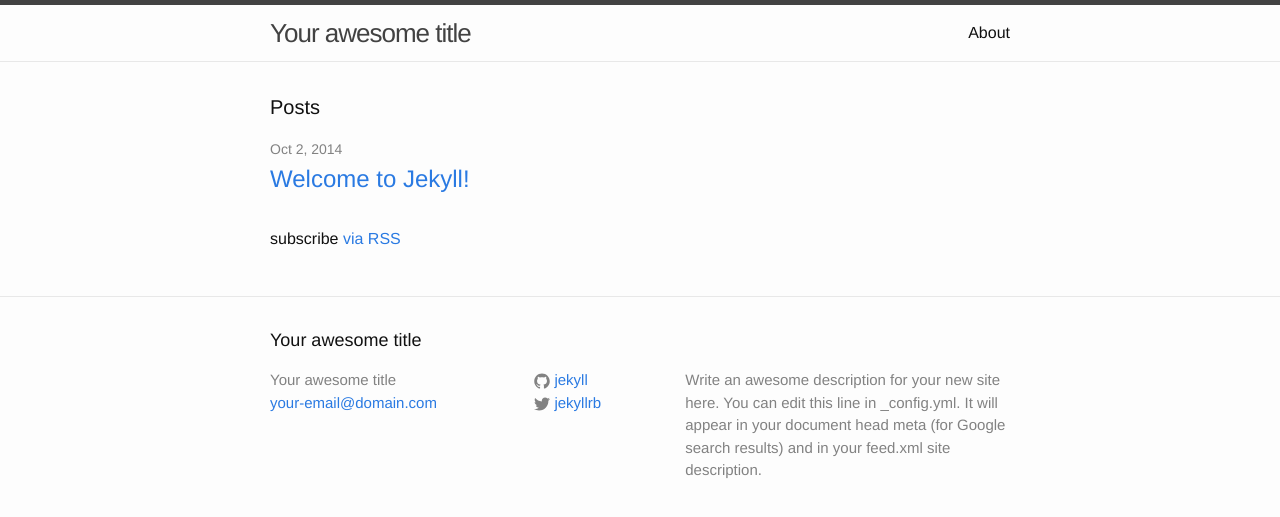
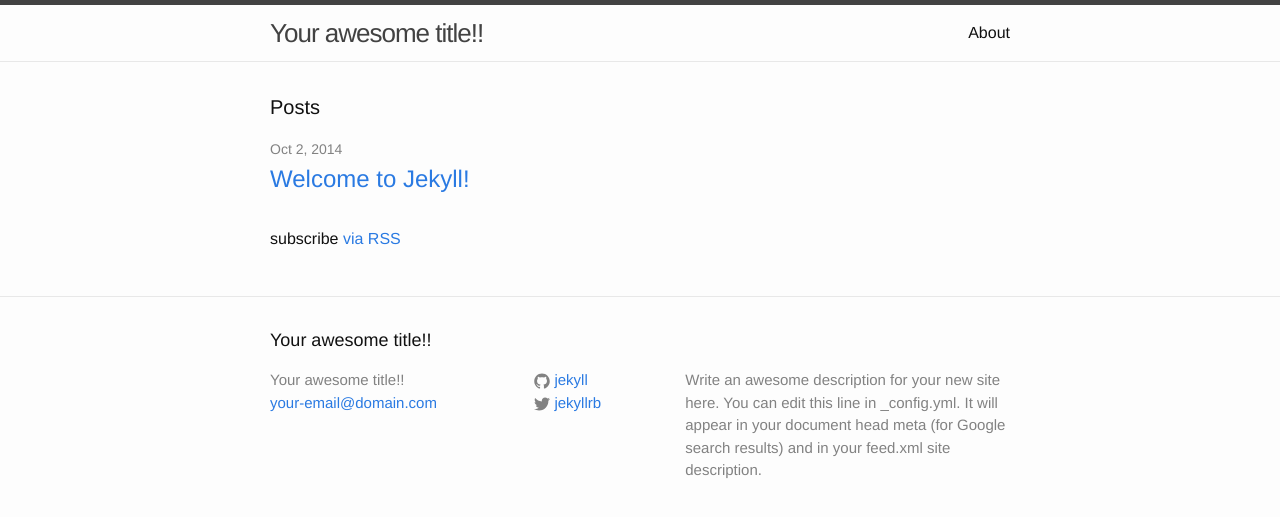
Before and after one commit to nellaG/nellaG.github.io, a Jekyll site: the page built from index.html, in a window 1280 px wide. Shown: the top 517 px of the page. Built offline with Jekyll 4.4.1, drawn with Linux system fonts in a browser that asks for light colours.

```diff
--- a/_config.yml
+++ b/_config.yml
@@ -1,5 +1,5 @@
 # Site settings
-title: Your awesome title
+title: Your awesome title!!
 email: your-email@domain.com
 description: > # this means to ignore newlines until "baseurl:"
   Write an awesome description for your new site here. You can edit this
```
